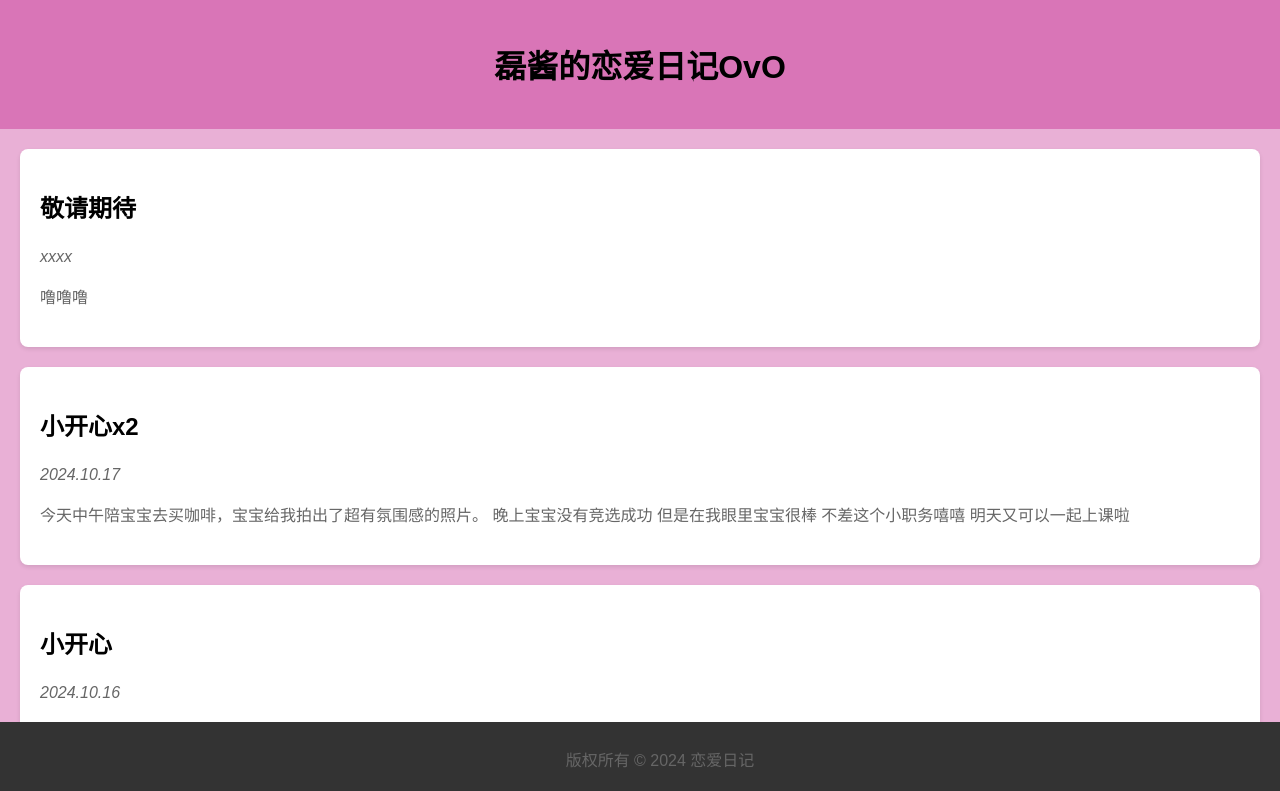
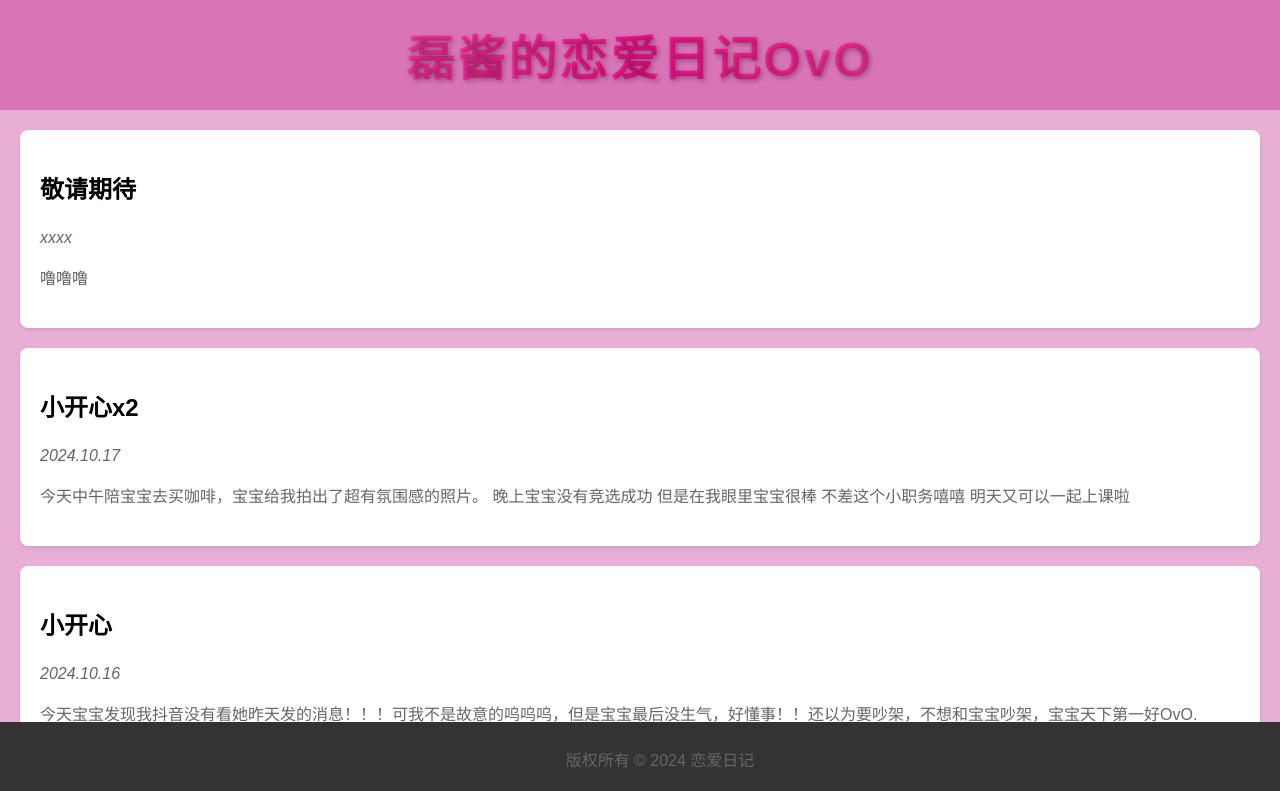
Before and after one commit to Felixovo06/Company-me-W, a plain HTML site: page index.html in a window 1280 px wide. Shown: the top 791 px of the page. Drawn offline with Linux system fonts and the light colour scheme.

Commit message:
Update index.html

```diff
--- a/index.html
+++ b/index.html
@@ -3,7 +3,7 @@
 <head>
     <meta charset="UTF-8">
     <title>磊酱的恋爱日记OvO</title>
-    <style>
+        <style>
         body {
             font-family: 'Arial', sans-serif;
             background-color: #e08cc4af;
@@ -13,10 +13,19 @@
         }
         header {
             background-color: #d461aebe;
-            color: #fff;
             padding: 20px;
             text-align: center;
         }
+        h1 {
+           font-size: 3em;
+           background: linear-gradient(to right, #ff69b4, #ff1493, #ff69b4);
+           -webkit-background-clip: text;
+           color: transparent;
+           text-shadow: 2px 2px 5px rgba(0, 0, 0, 0.3);
+           font-family: 'Cursive', sans-serif;
+           letter-spacing: 3px;
+           margin: 0;
+}
         article {
             margin: 20px;
             padding: 20px;
@@ -29,7 +38,7 @@
             transform: translateY(-5px);
             box-shadow: 0 5px 15px rgba(0,0,0,0.2);
         }
-        h1, h2 {
+        h2 {
             color: #000;
         }
         p {
```
